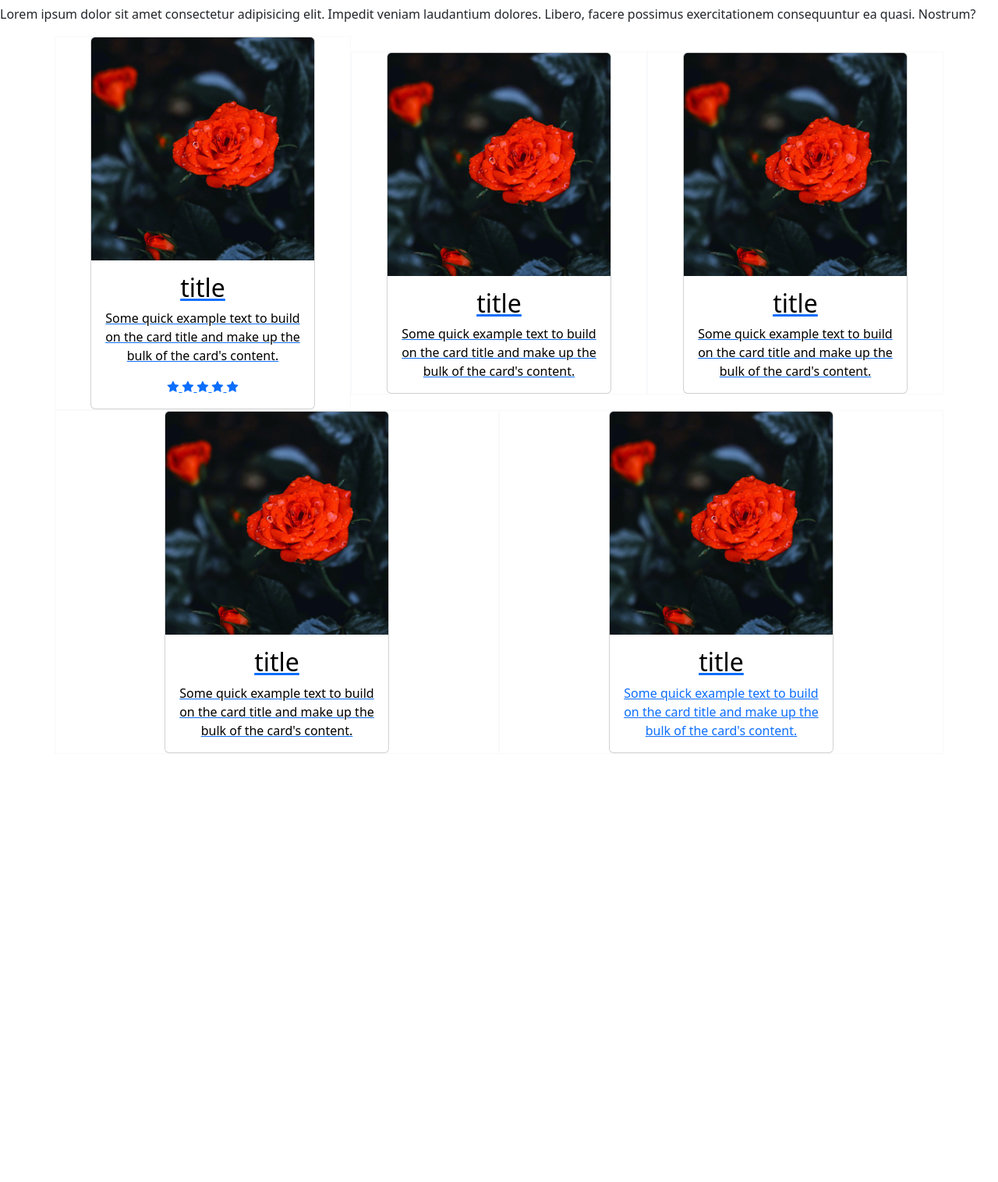
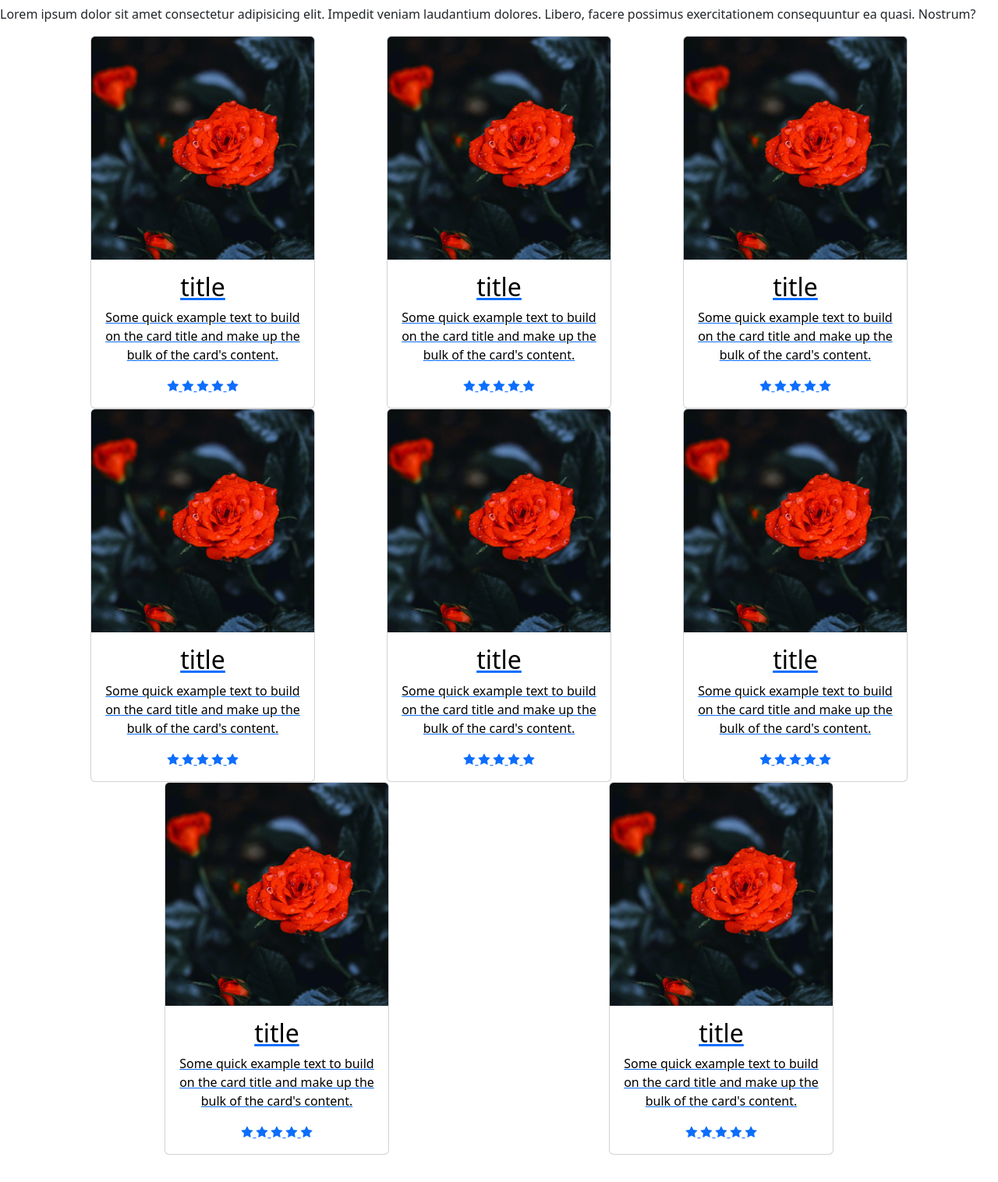
Before and after one commit to yazidsef/wild-series, a Symfony app: template templates/program/index.html.twig in a window 1280 px wide. Shown: the part 404-1920 px from the top of the page at 78% size. Run offline with Twig, Linux system fonts and the light colour scheme; the template is opened without the code that fills it, so the values that code supplies are empty; some libraries are stand-ins or nearby versions.

Commit message:
ajout des cards

```diff
--- a/assets/styles/navbar.css
+++ b/assets/styles/navbar.css
@@ -21,8 +21,3 @@ form input{
     border-radius: 5px;
     width:100%;
 }
-.description{
-    margin-top: 2rem;
-    width: 60%;
-    text-align: justify;
-}
--- a/templates/program/index.html.twig
+++ b/templates/program/index.html.twig
@@ -17,7 +17,7 @@
     <section class="most-watched" style="margin:0">
         <div class="container text-center">
           <div class="row align-items-center ">
-            <div class="col border border-light d-flex justify-content-center">
+            <div class="col  d-flex justify-content-center">
               <div class="card" style="width: 18rem;">
                 <a href="#">
                   <img src="{{ asset('build/images/e1.jpg') }}" class="card-img-top" alt="...">
@@ -33,50 +33,119 @@
                 </a>
               </div>
             </div>
-            <div class="col  border border-light d-flex justify-content-center">
+            <div class="col  d-flex justify-content-center">
               <div class="card" style="width: 18rem;">
                 <a href="#">
                   <img src="{{ asset('build/images/e1.jpg') }}" class="card-img-top" alt="...">
                   <div class="card-body">
                     <h2 class="text-black">title</h2>
-                    <p class="card-text text-black">Some quick example text to build on the card title and make up the bulk of the card's content.</p>
+                    <p class="card-text text-black description">Some quick example text to build on the card title and make up the bulk of the card's content.</p>
+                    <span class="fa fa-star checked"></span>
+                    <span class="fa fa-star checked"></span>
+                    <span class="fa fa-star checked"></span>
+                    <span class="fa fa-star"></span>
+                    <span class="fa fa-star"></span>
                   </div>
                 </a>
               </div>
             </div>
-            <div class="col  border border-light d-flex justify-content-center">
+            <div class="col  d-flex justify-content-center">
               <div class="card" style="width: 18rem;">
                 <a href="#">
                   <img src="{{ asset('build/images/e1.jpg') }}" class="card-img-top" alt="...">
                   <div class="card-body">
                     <h2 class="text-black">title</h2>
-                    <p class="card-text text-black">Some quick example text to build on the card title and make up the bulk of the card's content.</p>
+                    <p class="card-text text-black description">Some quick example text to build on the card title and make up the bulk of the card's content.</p>
+                    <span class="fa fa-star checked"></span>
+                    <span class="fa fa-star checked"></span>
+                    <span class="fa fa-star checked"></span>
+                    <span class="fa fa-star"></span>
+                    <span class="fa fa-star"></span>
                   </div>
                 </a>
               </div>
             </div>
-            <div class="col  border border-light d-flex justify-content-center">
+            <div class="col  d-flex justify-content-center">
               <div class="card" style="width: 18rem;">
                 <a href="#">
                   <img src="{{ asset('build/images/e1.jpg') }}" class="card-img-top" alt="...">
                   <div class="card-body">
                     <h2 class="text-black">title</h2>
-                    <p class="card-text text-black">Some quick example text to build on the card title and make up the bulk of the card's content.</p>
+                    <p class="card-text text-black description">Some quick example text to build on the card title and make up the bulk of the card's content.</p>
+                    <span class="fa fa-star checked"></span>
+                    <span class="fa fa-star checked"></span>
+                    <span class="fa fa-star checked"></span>
+                    <span class="fa fa-star"></span>
+                    <span class="fa fa-star"></span>
                   </div>
                 </a>
               </div>
             </div>
-            <div class="col  border border-light d-flex justify-content-center">
+            <div class="col  d-flex justify-content-center">
               <div class="card" style="width: 18rem;">
                 <a href="#">
                   <img src="{{ asset('build/images/e1.jpg') }}" class="card-img-top" alt="...">
                   <div class="card-body">
                     <h2 class="text-black">title</h2>
-                    <p class="card-text text-bla">Some quick example text to build on the card title and make up the bulk of the card's content.</p>
+                    <p class="card-text text-black description">Some quick example text to build on the card title and make up the bulk of the card's content.</p>
+                    <span class="fa fa-star checked"></span>
+                    <span class="fa fa-star checked"></span>
+                    <span class="fa fa-star checked"></span>
+                    <span class="fa fa-star"></span>
+                    <span class="fa fa-star"></span>
                   </div>
                 </a>
               </div>
             </div>
+            <div class="col  d-flex justify-content-center">
+              <div class="card" style="width: 18rem;">
+                <a href="#">
+                  <img src="{{ asset('build/images/e1.jpg') }}" class="card-img-top" alt="...">
+                  <div class="card-body">
+                    <h2 class="text-black">title</h2>
+                    <p class="card-text text-black description">Some quick example text to build on the card title and make up the bulk of the card's content.</p>
+                    <span class="fa fa-star checked"></span>
+                    <span class="fa fa-star checked"></span>
+                    <span class="fa fa-star checked"></span>
+                    <span class="fa fa-star"></span>
+                    <span class="fa fa-star"></span>
+                  </div>
+                </a>
+              </div>
+            </div>
+            <div class="col  d-flex justify-content-center">
+              <div class="card" style="width: 18rem;">
+                <a href="#">
+                  <img src="{{ asset('build/images/e1.jpg') }}" class="card-img-top" alt="...">
+                  <div class="card-body">
+                    <h2 class="text-black">title</h2>
+                    <p class="card-text text-black description">Some quick example text to build on the card title and make up the bulk of the card's content.</p>
+                    <span class="fa fa-star checked"></span>
+                    <span class="fa fa-star checked"></span>
+                    <span class="fa fa-star checked"></span>
+                    <span class="fa fa-star"></span>
+                    <span class="fa fa-star"></span>
+                  </div>
+                </a>
+              </div>
+            </div>
+            <div class="col  d-flex justify-content-center">
+              <div class="card" style="width: 18rem;">
+                <a href="#">
+                  <img src="{{ asset('build/images/e1.jpg') }}" class="card-img-top" alt="...">
+                  <div class="card-body">
+                    <h2 class="text-black">title</h2>
+                    <p class="card-text text-black description">Some quick example text to build on the card title and make up the bulk of the card's content.</p>
+                    <span class="fa fa-star checked"></span>
+                    <span class="fa fa-star checked"></span>
+                    <span class="fa fa-star checked"></span>
+                    <span class="fa fa-star"></span>
+                    <span class="fa fa-star"></span>
+                  </div>
+                </a>
+              </div>
+            </div>
+
           </div>
         </div>
     </section>
```
Also changed, not shown: assets/styles/program.css (+4 -3 lines).
